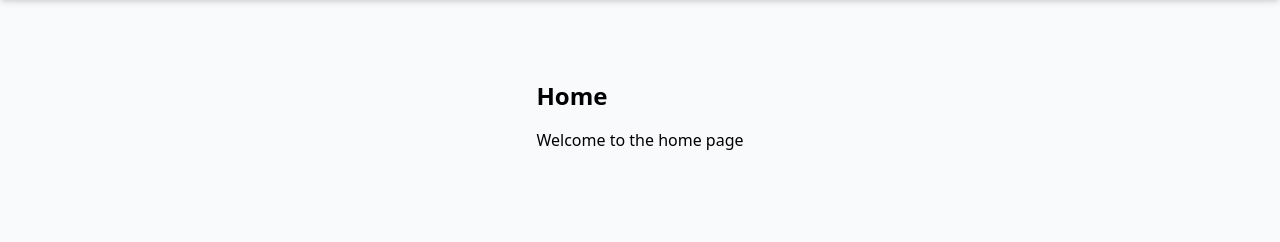
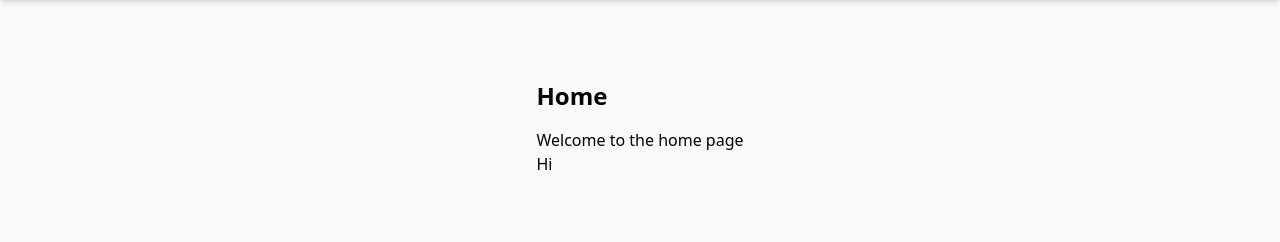
Before and after one commit to fakteahk/zoawi-vite, a React (Vite) app: page /home in a window 1280 px wide. Shown: the top 242 px of the page. Built offline with nearby package versions, Linux system fonts and the light colour scheme.

Commit message:
test homepage

```diff
--- a/src/pages/Home.jsx
+++ b/src/pages/Home.jsx
@@ -4,6 +4,7 @@ function Home() {
     <div className="">
       <h1 className="text-2xl font-bold">Home</h1>
       <p className="mt-4">Welcome to the home page</p>
+      <p>Hi</p>
     </div>
     </>
   );
```
